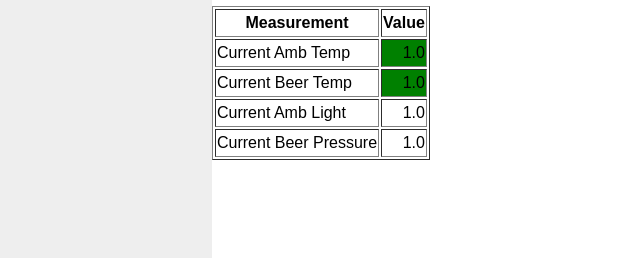
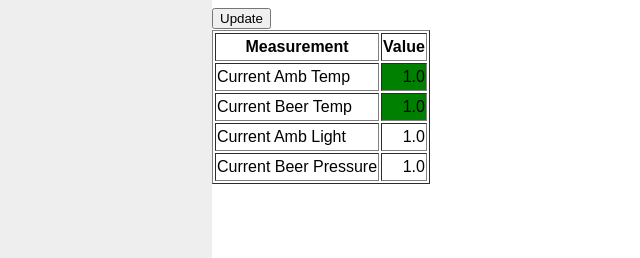
Before and after one commit to cutreth/monitor, a Django app: page /monitor/dashboard/ in a window 1280 px wide. Shown: the part 542-800 px from the top of the page, without its empty margins (18-658 px from the left). Run offline with Django 3.2, Linux system fonts and the light colour scheme; tables that the repository leaves empty hold one stand-in row (values such as "Sample post"); parts of the project's set-up code (start-up, migrations or seed data) failed here and were passed over; some libraries are stand-ins or nearby versions.

Commit message:
Added update button to dashboard.
Not sure how to test this not in production but it seems to work.
Also not sure if this is the best way to do it but again, it seems to
work.

```diff
--- a/monitor/templates/dashboard.html
+++ b/monitor/templates/dashboard.html
@@ -79,6 +79,10 @@
                 <div id="chart_div4" style="display: inline-block;"></div>
             </div>
 
+            <form action="/monitor/dashboard/update/" method="get">
+                <input type="submit" value="Update">
+            </form>
+
             <table border = "1">
                 <tr>
                     <th>Measurement</th>
--- a/monitor/urls.py
+++ b/monitor/urls.py
@@ -11,4 +11,5 @@ urlpatterns = patterns('',
     url(r'^graph/$', views.graph, name='graph_default'),
     url(r'^graph/(?P<cur_beer>\d+)/$', views.graph, name='graph_beer'),
     url(r'^dashboard/$', views.dashboard, name='dashboard_default'),
+    url(r'^dashboard/update/$', views.dashboard_update, name='dashboard_default'),
 )
--- a/monitor/views.py
+++ b/monitor/views.py
@@ -543,6 +543,7 @@ def dashboard(request):
     # -Add button to force a log and refresh page
     # -Add footnote of time of last log
     # -Function to find bgcol (and fgcol) and paint cells
+    # -Add red and/or yellow ranges to gauges and cell painting
 
     active_config = Config.objects.filter()[:1].get()
     active_beer = active_config.beer
@@ -594,7 +595,11 @@ def get_date_diff(d1,d2):
 def get_paint_cols(val, rng = None):
     if rng == None: bgcol = "#FFFFFF" #White
     elif(rng[0] <= val <= rng[1]): bgcol = "#008000" #Green
-    else: bgcol = "#FF0000"
+    else: bgcol = "#FF0000" #Red
 
-    fgcol = "#000000"
+    fgcol = "#000000" #Black
     return((bgcol, fgcol))
+def dashboard_update(request):
+    command_status = send2middleware("F")
+    #Add a pop-up with error status
+    return dashboard(request)
```
